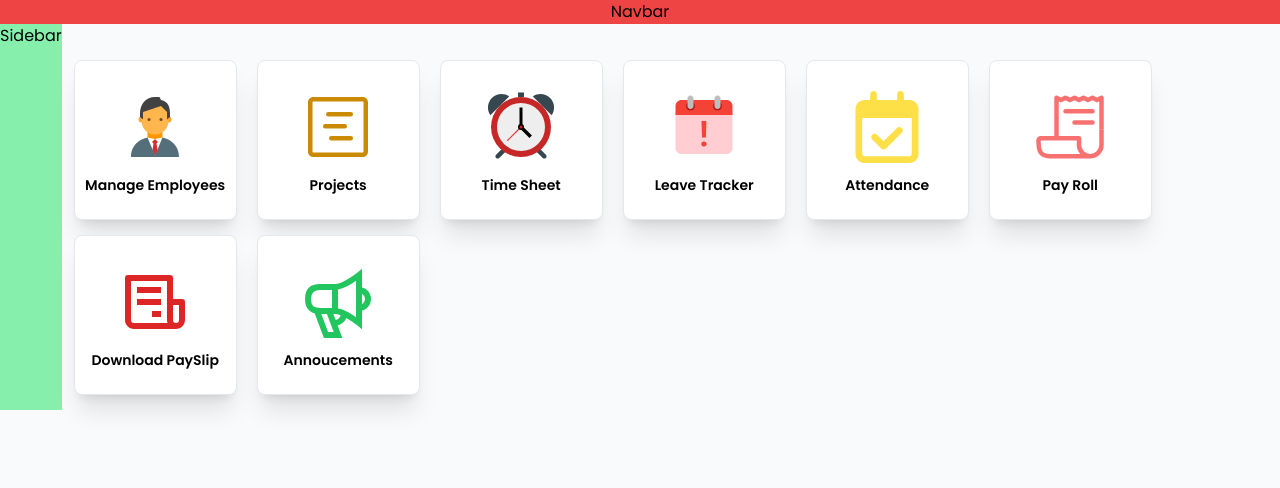
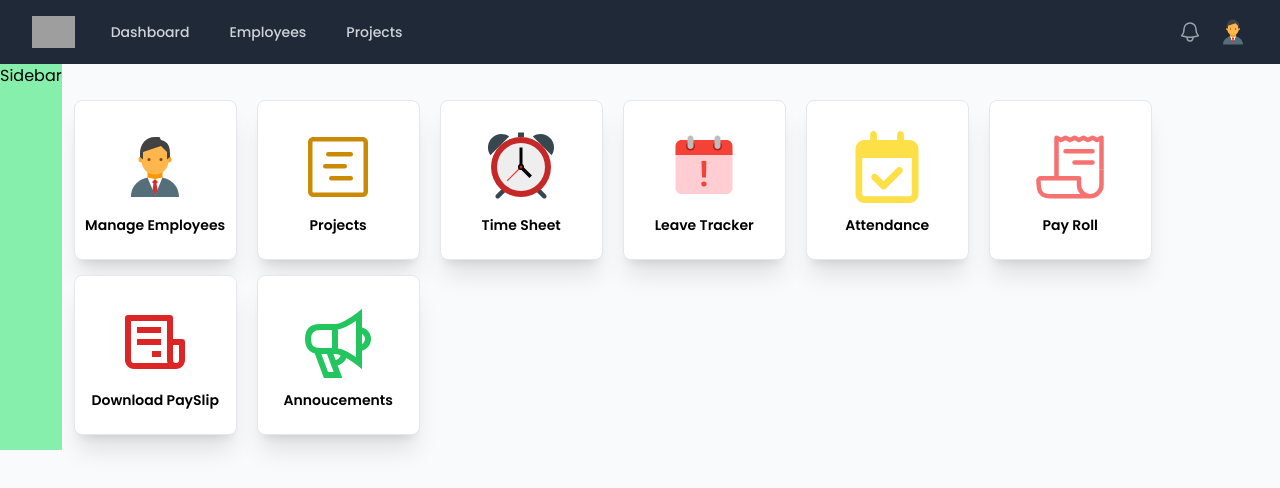
Before and after one commit to Va2003g/HRM_Admin, a React (Create React App) app: page /dashboard in a window 1280 px wide. Shown: the top 488 px of the page. Built offline with nearby package versions, Linux system fonts and the light colour scheme; no server answers; grey boxes are pictures that could not be loaded.

Commit message:
Navbar created

```diff
--- a/src/Redux/store.ts
+++ b/src/Redux/store.ts
@@ -5,3 +5,5 @@ export const store = configureStore({
     userData: UserData,
   },
 });
+
+export type RootState = ReturnType<typeof store.getState>;
--- a/src/components/EmployeeForm/EmployeeForm.tsx
+++ b/src/components/EmployeeForm/EmployeeForm.tsx
@@ -4,7 +4,7 @@ import colors from "../../colors";
 export const EmployeeForm = () => {
   return (
     <div
-      className="w-full m-5 p-6 rounded-lg shadow-md overflow-scroll h-[760px] hide-scrollbar"
+      className="w-full m-5 p-6 rounded-lg shadow-md h-[720px] hide-scrollbar"
       style={{ backgroundColor: colors.secondary }}
     >
       {/* <div className="flex justify-between ">
@@ -96,7 +96,7 @@ export const EmployeeForm = () => {
           </div>
         </div>
       </div> */}
-      <div className="flex justify-between mb-6 mt-7">
+      <div className="flex justify-between mb-6 -mt-2">
         <div className="w-1/3 pr-6">
           <h2 className="text-lg font-medium">Employee Personal Information</h2>
         </div>
--- a/src/components/Login/Login.tsx
+++ b/src/components/Login/Login.tsx
@@ -6,7 +6,7 @@ import { AddUser, auth, provider } from "../../Backend";
 import { useDispatch } from "react-redux";
 import { update } from "../../Redux/UserData/UserDataSlice";
 import { useNavigate } from "react-router-dom";
-
+import { Route } from "../../routes";
 export function Login() {
   const dispatch = useDispatch();
   const navigate = useNavigate();
@@ -20,7 +20,7 @@ export function Login() {
         if(displayName!==null && email!==null && photoURL!==null) AddUser({displayName,email,photoURL})
         else console.log('some data field in null')
         dispatch(update({displayName,email,photoURL}))
-        navigate('/dashboard')
+        navigate(Route.DASHBOARD)
         console.log("result after signing in", result.user);
       })
       .catch((error) => {
--- a/src/components/Login/index.ts
+++ b/src/components/Login/index.ts
@@ -1 +1,2 @@
-export {Login} from './Login'
+export * from './Login'
+export * from './Login.const'
--- a/src/components/Navbar/Navbar.tsx
+++ b/src/components/Navbar/Navbar.tsx
@@ -1,12 +1,129 @@
-import React from 'react'
-import { useSelector } from 'react-redux'
+import React, { useState } from "react";
+import { useSelector } from "react-redux";
+import { RootState } from "../../Redux/store";
+import { Route } from "../../routes";
+import { signOut } from "firebase/auth";
+import { auth } from "../../Backend";
+import { useNavigate } from "react-router-dom";
+import { FcBusinessman } from "react-icons/fc";
 
 export const Navbar = () => {
-  const userData = useSelector((state)=>state.userData.data)
-  console.log('userData: ', userData)
+  const userData = useSelector((state: RootState) => state.userData.data);
+  const navigate = useNavigate();
+  const [showDropDown,setShowDropDown] = useState(false);
+  async function handleLogOut() {
+    signOut(auth).then(()=>{
+      navigate(Route.LOGIN_PAGE)
+    }).catch((err)=>{
+      alert(`Error while logging out ${err}`)
+    })
+  }
+
   return (
-    <div className='text-center bg-red-500'>
-        Navbar
-    </div>
-  )
-}
+    <nav className="bg-gray-800">
+      <div className="mx-auto max-w-7xl px-2 sm:px-6 lg:px-8">
+        <div className="relative flex h-16 items-center justify-between">
+          <div className="flex flex-1 items-center justify-center sm:items-stretch sm:justify-start">
+            <div className="flex flex-shrink-0 items-center">
+              <img
+                className="h-8 w-auto"
+                src="https://tailwindui.com/img/logos/mark.svg?color=indigo&shade=500"
+                alt="GeekyAnts"
+              />
+            </div>
+            <div className="hidden sm:ml-6 sm:block">
+              <div className="flex space-x-4">
+                <a
+                  href={Route.DASHBOARD}
+                  className="rounded-md px-3 py-2 text-sm font-medium text-gray-300 hover:bg-gray-700 hover:text-white"
+                  aria-current="page"
+                >
+                  Dashboard
+                </a>
+                <a
+                  href={Route.ADD_EMPLOYEE}
+                  className="rounded-md px-3 py-2 text-sm font-medium text-gray-300 hover:bg-gray-700 hover:text-white"
+                >
+                  Employees
+                </a>
+                <a
+                  href={Route.DASHBOARD}
+                  className="rounded-md px-3 py-2 text-sm font-medium text-gray-300 hover:bg-gray-700 hover:text-white"
+                >
+                  Projects
+                </a>
+              </div>
+            </div>
+          </div>
+          <div className="absolute inset-y-0 right-0 flex items-center pr-2 sm:static sm:inset-auto sm:ml-6 sm:pr-0">
+            <button
+              type="button"
+              className="relative rounded-full bg-gray-800 p-1 text-gray-400 hover:text-white focus:outline-none focus:ring-2 focus:ring-white focus:ring-offset-2 focus:ring-offset-gray-800"
+            >
+              <svg
+                className="h-6 w-6"
+                fill="none"
+                viewBox="0 0 24 24"
+                stroke-width="1.5"
+                stroke="currentColor"
+                aria-hidden="true"
+              >
+                <path
+                  stroke-linecap="round"
+                  stroke-linejoin="round"
+                  d="M14.857 17.082a23.848 23.848 0 005.454-1.31A8.967 8.967 0 0118 9.75v-.7V9A6 6 0 006 9v.75a8.967 8.967 0 01-2.312 6.022c1.733.64 3.56 1.085 5.455 1.31m5.714 0a24.255 24.255 0 01-5.714 0m5.714 0a3 3 0 11-5.714 0"
+                />
+              </svg>
+            </button>
+
+            <div className="relative ml-3">
+              <div className="flex gap-3 items-center">
+                {userData.displayName && <span className="rounded-md px-3 py-2 text-sm font-medium text-gray-300 hover:bg-gray-700 hover:text-white">
+                  {userData.displayName}
+                </span>}
+                <button
+                  type="button"
+                  className="relative flex rounded-full bg-gray-800 text-sm focus:outline-none focus:ring-2 focus:ring-white focus:ring-offset-2 focus:ring-offset-gray-800"
+                  id="user-menu-button"
+                  aria-expanded="false"
+                  aria-haspopup="true"
+                  onClick={()=>setShowDropDown(!showDropDown)}
+                >
+
+                  {userData.photoURL ? <img
+                    className="h-8 w-8 rounded-full"
+                    src={userData.photoURL}
+                    alt=""
+                  /> : <FcBusinessman className="text-3xl"/>}
+                </button>
+              </div>
+              {showDropDown && <div
+                className="absolute right-0 z-10 mt-2 w-48 origin-top-right rounded-md bg-white py-1 shadow-lg ring-1 ring-black ring-opacity-5 focus:outline-none cursor-pointer"
+                role="menu"
+                aria-orientation="vertical"
+                aria-labelledby="user-menu-button"
+              >
+                <a
+                  href={Route.PROFILE}
+                  className="block px-4 py-2 text-sm text-gray-700 hover:bg-gray-100"
+                  role="menuitem"
+                  id="user-menu-item-0"
+                >
+                  Your Profile
+                </a>
+                <div
+                  onClick={handleLogOut}
+                  className="block px-4 py-2 text-sm text-gray-700 hover:bg-gray-100"
+                  role="menuitem"
+                  id="user-menu-item-2"
+                >
+                  Sign out
+                </div>
+              </div>}
+            </div>
+          </div>
+        </div>
+      </div>
+    </nav>
+  );
+};
--- /dev/null
+++ b/src/routes.ts
@@ -0,0 +1,6 @@
+export enum Route {
+    DASHBOARD='/dashboard',
+    LOGIN_PAGE='/',
+    ADD_EMPLOYEE = '/addEmployee',
+    PROFILE = '/profile',
+}
```
